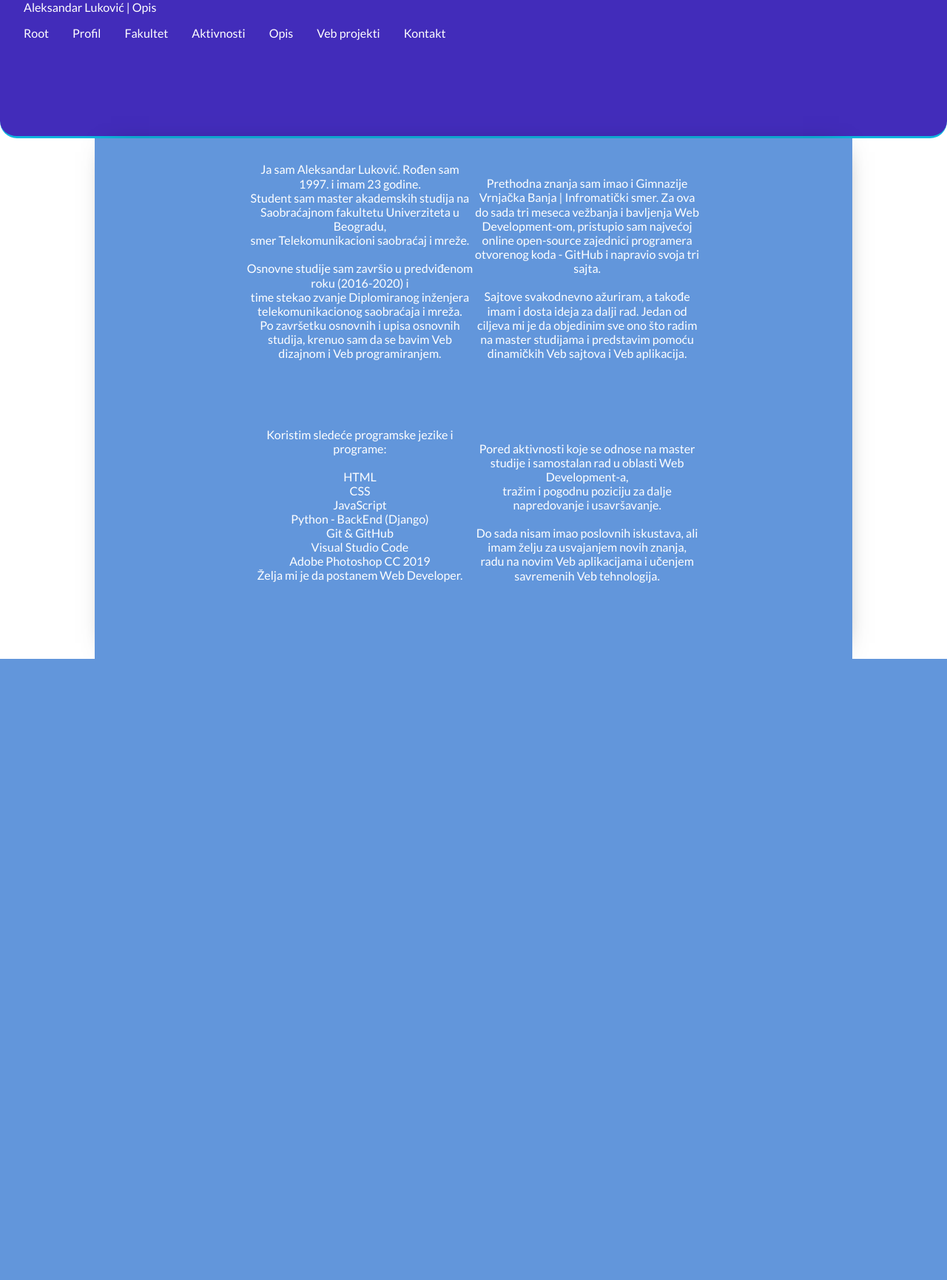
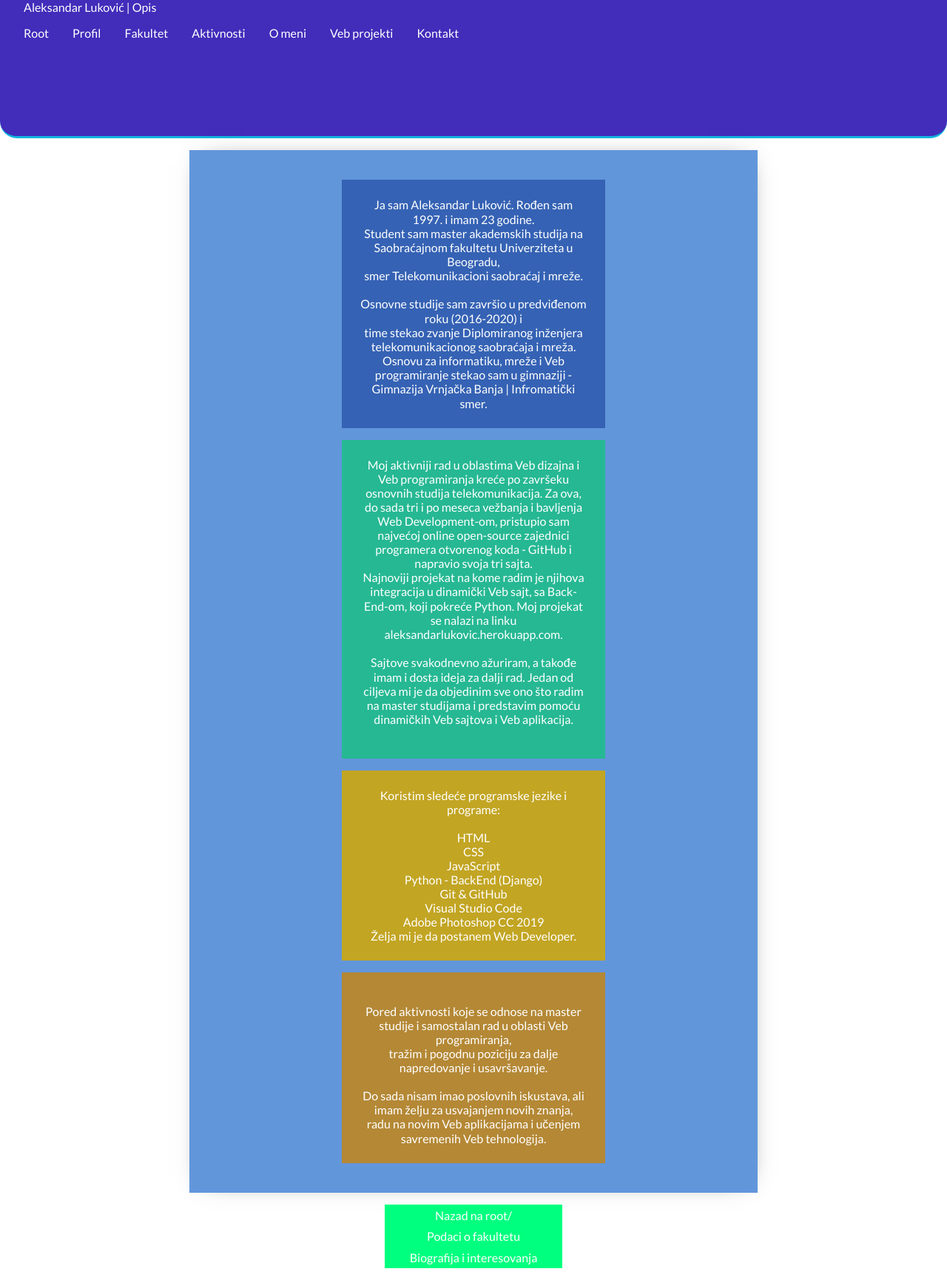
Before and after one commit to CoaPro/root, a Django app: page /root/opis in a window 1280 px wide. Shown: the whole page at 74% size. Before the commit the page ends 891 px from the top, so only its background shows below. Run offline with Django 3.2, Linux system fonts and the light colour scheme.

Commit message:
Update 2 | 11. 2. 2021.

```diff
--- a/aleksandarlukovic/static/profil/css/stil-galerija.css
+++ b/aleksandarlukovic/static/profil/css/stil-galerija.css
@@ -2,6 +2,7 @@
 
 .grid-slike
 {
+    margin-top: 5em;
     display: grid;
     grid-gap: 1em;
     /* border: 10px solid red; */
--- a/aleksandarlukovic/static/profil/css/stil-onl.css
+++ b/aleksandarlukovic/static/profil/css/stil-onl.css
@@ -3,7 +3,7 @@
 .grid-container
 {
     display: grid;
-    margin: 0 auto;
+    margin: 4em auto;
     grid-template-columns: repeat(auto-fit, minmax(20em, 1fr));
 }
 
--- a/aleksandarlukovic/static/profil/css/stil-pocetna.css
+++ b/aleksandarlukovic/static/profil/css/stil-pocetna.css
@@ -7,7 +7,6 @@ header
     box-sizing: border-box;
     background-color:#24252A; ; /*test-vizuelizacija*/
     width: 100%;
-    border: 1px solid red;
 }
 
 .omotac
--- a/aleksandarlukovic/static/profil/css/stil-profil.css
+++ b/aleksandarlukovic/static/profil/css/stil-profil.css
@@ -1,4 +1,5 @@
 @import url('https://fonts.googleapis.com/css2?family=Lato&family=Montserrat:wght@100&family=Noto+Sans+JP:wght@100&display=swap');
+
 .omotac
 {
     width: 90%;
@@ -62,6 +63,7 @@ main {
 
 .grid-container
 {
+    margin-top: 2em;
     display: grid;
     /* grid-template-columns: repeat(3, 20em); */
     grid-auto-rows: minmax(23em, auto);
--- a/aleksandarlukovic/static/profil/css/stil-test2.css
+++ b/aleksandarlukovic/static/profil/css/stil-test2.css
@@ -31,6 +31,7 @@ main {
 
 .grid-container
 {
+    margin-top: 5.5em;
     display: grid;
     row-gap: 1em;
     column-gap: 1em;
--- a/aleksandarlukovic/static/profil/css/stil-zaglavlje.css
+++ b/aleksandarlukovic/static/profil/css/stil-zaglavlje.css
@@ -84,7 +84,6 @@ header
 .nav_bar
 {
     list-style: none;
-    border: 1px solid red;
     margin: 0.6em;
 }
 
--- a/aleksandarlukovic/static/root/css/opis.css
+++ b/aleksandarlukovic/static/root/css/opis.css
@@ -9,14 +9,16 @@
 
 .teloO
 {
-    width: 80%;
+    width: 60%;
     min-height: 80vh;
-    margin: 0 auto;
+    margin: 1em auto;
     color: white;
     background-color: #8071d4;
     text-align: center;
-    display: grid;
-    grid-template-columns: 30% 30%;
+    /*display: grid;
+    grid-template-columns: 45% 45%;*/
+    display: flex;
+    flex-direction: column;
     background-color: rgb(98, 150, 219);
     -webkit-box-shadow: 2px -1px 33px -20px rgba(0,0,0,0.67);
     justify-content: center;
@@ -24,12 +26,55 @@
     padding-bottom: 2em;
 }
 
+.telo0itemA, .telo0itemB, .telo0itemC, .telo0itemD
+{
+    width: 40%;
+    margin: 0.5em auto;
+    padding: 1.5em;
+}
+
+.telo0itemA {background-color: rgb(53, 98, 180);}
+.telo0itemB {background-color: rgb(38, 184, 147);}
+.telo0itemC {background-color: rgb(194, 165, 35);}
+.telo0itemD {background-color: rgb(180, 136, 53);}
+
+.opisMeni
+{
+    margin: 1em auto;
+    width: 15em;
+    background-color: springgreen;
+    text-align: center;
+}
+
+.opisMeni a
+{
+    color: white;
+    text-decoration: none;
+}
+
+.opisMeni li
+{
+    padding: 0.3rem;
+    list-style: none;
+}
+
+.opisMeni li:hover
+{
+    opacity: 0.7;
+}
+
 @media screen and (max-width: 720px)
 {
-    .telo0
+    .teloO
     {
-        width: 90vw;
-        grid-template-columns: 40% 40%;
+        width: 97%;
+    }
+
+    .telo0itemA, .telo0itemB, .telo0itemC, .telo0itemD
+    {
+        width: 81%;
+        margin: 0.5em auto;
+        padding: 1.5em;
     }
 
 }
--- a/aleksandarlukovic/templates/profil/en.html
+++ b/aleksandarlukovic/templates/profil/en.html
@@ -62,7 +62,7 @@
                         Last modified:
                         <br>
                         <br>
-                        10. 2. 2021.
+                        11. 2. 2021.
                     </div>
 
                 </div>
--- a/aleksandarlukovic/templates/profil/kontakt.html
+++ b/aleksandarlukovic/templates/profil/kontakt.html
@@ -8,7 +8,7 @@
 
     {% load static %}
     <link rel="stylesheet" href="{% static 'profil/css/stil-zaglavlje.css'%}">
-    <link rel="stylesheet" href="{% static 'profil/css/stil-galerija.css'%}">
+    <link rel="stylesheet" href="{% static 'profil/css/stil-kontakt.css'%}">
     <link rel="stylesheet" href="{% static 'profil/css/stil-futer.css'%}">
     <link rel="shortcut icon" href="{% static 'profil/img/Slika_CV_krug.png'%}">
 
--- a/aleksandarlukovic/templates/profil/sr.html
+++ b/aleksandarlukovic/templates/profil/sr.html
@@ -67,7 +67,7 @@
                             Poslednja izmena:
                             <br>
                             <br>
-                            10. 2. 2021.
+                            11. 2. 2021.
                         </div>
 
                     </div>
--- a/aleksandarlukovic/templates/root/opis.html
+++ b/aleksandarlukovic/templates/root/opis.html
@@ -17,13 +17,13 @@
 
         <div class="navbar">
 
-            <div class="navbar_item"><a href="{% url 'indexRoot' %}">Root</a></div>
-            <div class="navbar_item"><a href="{% url 'srProfil' %}">Profil</a></div>
-            <div class="navbar_item"><a href="{% url 'fakultetProfil' %}">Fakultet</a></div>
-            <div class="navbar_item"><a href="{%url 'aktivnostiRoot' %}">Aktivnosti</a></div>
-            <div class="navbar_item"><a href="{%url 'opisRoot' %}" title="Važni datumi u mom Veb radu">Opis</a></div>
-            <div class="navbar_item"><a href="{%url 'projektiRoot' %}">Veb projekti</a></div>
-            <div class="navbar_item"><a href="{%url 'kontaktProfil' %}">Kontakt</a></div>
+            <div class="navbar_item"><a href="{% url 'indexRoot' %}" target="Početna stranica">Root</a></div>
+            <div class="navbar_item"><a href="{% url 'srProfil' %}" title="Moja online biografija">Profil</a></div>
+            <div class="navbar_item"><a href="{% url 'fakultetProfil' %}" title="Fakultet, studije, inženjerstvo">Fakultet</a></div>
+            <div class="navbar_item"><a href="{%url 'aktivnostiRoot' %}" title="Važni datumi u mom Veb radu">Aktivnosti</a></div>
+            <div class="navbar_item"><a href="{%url 'opisRoot' %}" title="O meni">O meni</a></div>
+            <div class="navbar_item"><a href="{%url 'projektiRoot' %}" title="Moji Veb projekti">Veb projekti</a></div>
+            <div class="navbar_item"><a href="{%url 'kontaktProfil' %}" title="E-mail kontakt">Kontakt</a></div>
 
         </div>
 
@@ -31,7 +31,7 @@
 
     <div class="teloO">
 
-        <div class="telo0_item">
+        <div class="telo0itemA">
 
                 Ja sam Aleksandar Luković. Rođen sam 1997. i imam 23 godine.
                 <br/>
@@ -44,17 +44,18 @@
                 <br/>
                 time stekao zvanje Diplomiranog inženjera telekomunikacionog saobraćaja i mreža.
                 <br/>
-                Po završetku osnovnih i upisa osnovnih studija, krenuo sam da se bavim Veb dizajnom i Veb programiranjem.
+                Osnovu za informatiku, mreže i Veb programiranje stekao sam u gimnaziji - Gimnazija Vrnjačka Banja | Infromatički smer.
                 <br/>
 
         </div>
 
-        <div class="telo0_item">
+        <div class="telo0itemB">
 
+            Moj aktivniji rad u oblastima Veb dizajna i Veb programiranja kreće po završeku osnovnih studija telekomunikacija.
+            Za ova, do sada tri i po meseca vežbanja i bavljenja Web Development-om, pristupio sam najvećoj online open-source zajednici programera otvorenog koda - GitHub i napravio svoja tri sajta.
             <br/>
-            Prethodna znanja sam imao i Gimnazije Vrnjačka Banja | Infromatički smer.
-
-            Za ova do sada tri meseca vežbanja i bavljenja Web Development-om, pristupio sam najvećoj online open-source zajednici programera otvorenog koda - GitHub i napravio svoja tri sajta.
+            Najnoviji projekat na kome radim je njihova integracija u dinamički Veb sajt, sa Back-End-om, koji pokreće Python.
+            Moj projekat se nalazi na linku aleksandarlukovic.herokuapp.com.
             <br/>
             <br/>
             Sajtove svakodnevno ažuriram, a takođe imam i dosta ideja za dalji rad.
@@ -64,7 +65,7 @@
 
         </div>
 
-        <div class="telo0_item">
+        <div class="telo0itemC">
 
                 Koristim sledeće programske jezike i programe:
                 <br/>
@@ -90,10 +91,10 @@
 
         </div>
 
-        <div class="telo0_item">
+        <div class="telo0itemD">
 
                 <br/>
-                Pored aktivnosti koje se odnose na master studije i samostalan rad u oblasti Web Development-a,
+                Pored aktivnosti koje se odnose na master studije i samostalan rad u oblasti Veb programiranja,
                 <br/>
                 tražim i pogodnu poziciju za dalje napredovanje i usavršavanje.
                 <br/>
@@ -105,5 +106,12 @@
         </div>
 
     </div>
+
+    <div class="opisMeni">
+        <a href="{% url 'indexRoot' %}"><li>Nazad na root/</li></a>
+        <a href="{% url 'fakultetProfil' %}"><li>Podaci o fakultetu</li></a>
+        <a href="{% url 'fakultetProfil' %}"><li>Biografija i interesovanja</li></a>
+    </div>
+
 </body>
 </html>
```
Also changed, not shown: aleksandarlukovic/templates/root/aktivnosti.html (+6 -5 lines), aleksandarlukovic/templates/root/index.html (+6 -6 lines), aleksandarlukovic/templates/root/projekti.html (+6 -6 lines).
